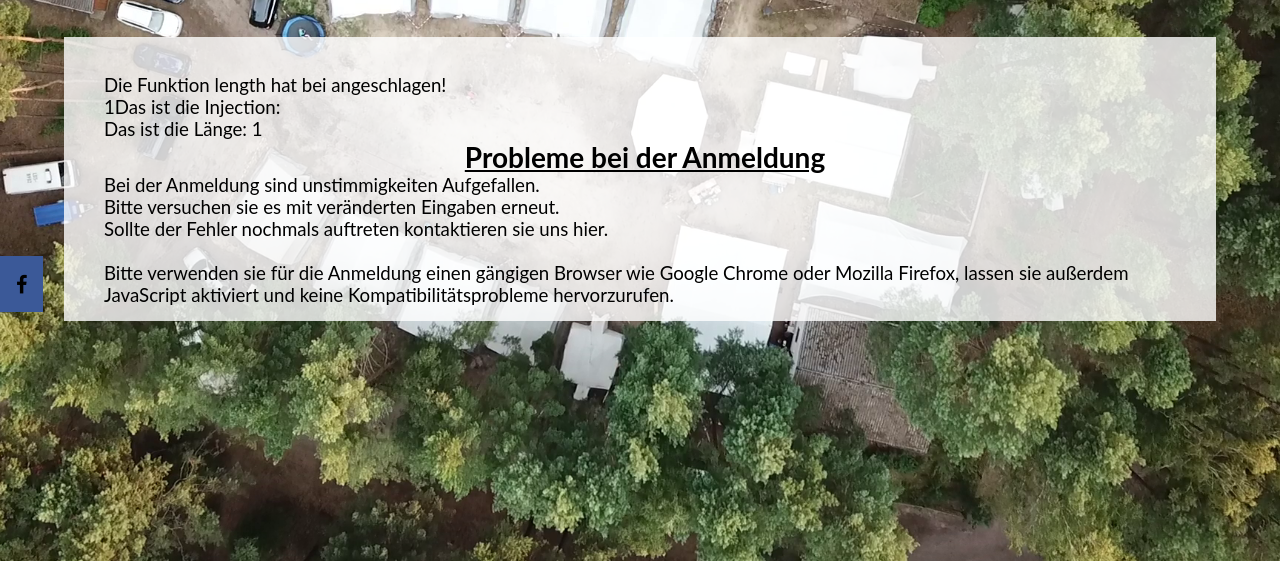
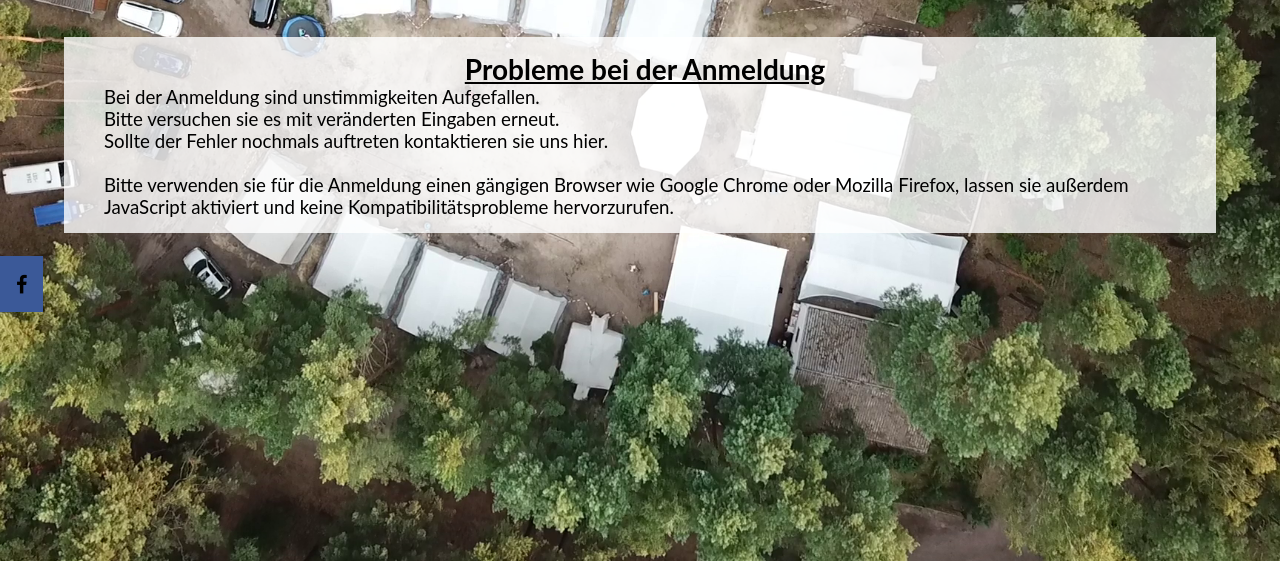
Before and after one commit to s0m3basti/Lagerwebsite, a PHP site: page /anmeldung/senden.php in a window 1280 px wide. Shown: the part 216-777 px from the top of the page. Run offline with PHP 8.4, Linux system fonts and the light colour scheme; data that the repository does not hold is empty.

Commit message:
commented the code

```diff
--- a/anmeldung/senden.php
+++ b/anmeldung/senden.php
@@ -68,14 +68,14 @@
                     return false;
                 }
                 else{
-                    echo("</br>Die Funktion injection hat bei $input angeschlagen! </br>");
+                    //echo("</br>Die Funktion injection hat bei $input angeschlagen! </br>");
                     return true;
                 }
             }
 
             function length($input, $max_length, $min_length){
                 if(strlen($input)>$max_length ||  strlen($input)<$min_length){
-                    echo("</br>Die Funktion length hat bei $input angeschlagen! </br>");
+                    //echo("</br>Die Funktion length hat bei $input angeschlagen! </br>");
                     return true;
                 }
                 else{
@@ -99,10 +99,10 @@
                 $test_length = false;
             }
 
-            $test = preg_match("/;/","Halllo;;");
-            echo($test);
-            echo("Das ist die Injection: $test_injection </br>");
-            echo("Das ist die Länge: $test_length </br>");
+            //$test = preg_match("/;/","Halllo;;");
+            //echo($test);
+            //echo("Das ist die Injection: $test_injection </br>");
+            //echo("Das ist die Länge: $test_length </br>");
 
             //-------------------------
 
```
